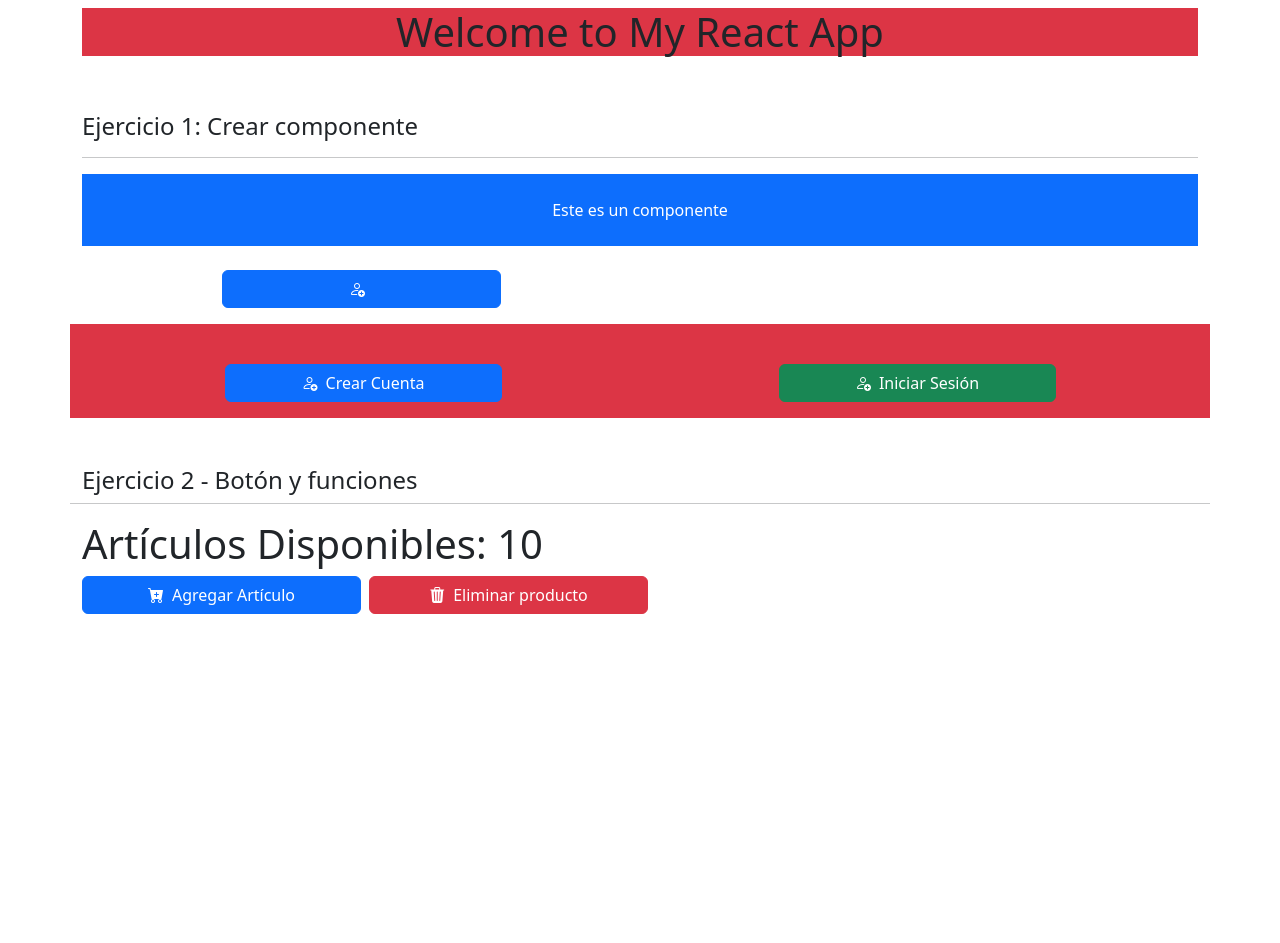
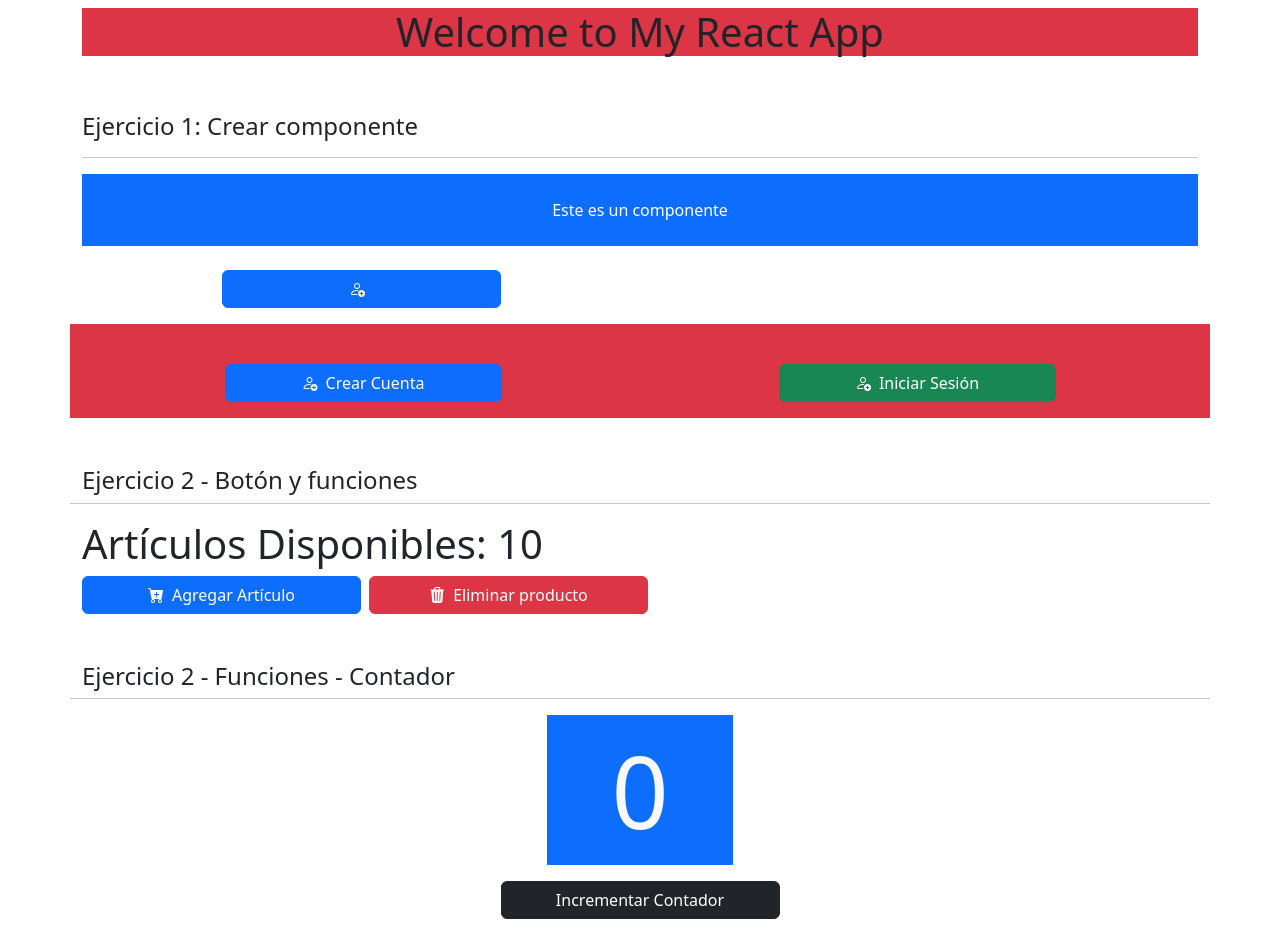
Before and after one commit to ValentinHer/practicas-react, a React (Vite) app: page / in a window 1280 px wide. Before the commit the page ends 800 px from the top, so only its background shows below. Built offline with nearby package versions, Linux system fonts and the light colour scheme.

Commit message:
[ADD] Ejercicio 03 completado - Funciones - Contador

```diff
--- a/src/App.jsx
+++ b/src/App.jsx
@@ -2,6 +2,7 @@ import { Buton } from "./components/utils/Buton";
 import { Ejercicio01 } from "./components/ejercicio01";
 import { NavBar } from "./components/NavBar";
 import Ejercicio02 from "./components/Ejercicio02";
+import Ejercicio03 from "./components/Ejercicio03";
 
 function App() {
   return (
@@ -19,6 +20,7 @@ function App() {
         <Buton />
         <NavBar />
         <Ejercicio02 />
+        <Ejercicio03 />
       </div>
     </>
   );
--- a/src/components/Ejercicio03.jsx
+++ b/src/components/Ejercicio03.jsx
@@ -1,9 +1,28 @@
-import React from 'react'
+import React, { useState } from "react";
 
 const Ejercicio03 = () => {
+  const [count, setCount] = useState(0);
+
+  const handleSum = () => setCount(prev => prev + 1);
+
   return (
-    <div>Ejercicio03</div>
-  )
-}
+    <>
+      <div className="row mt-4 mb-4">
+        <div className="col-12">
+          <div className="h4 mt-4">Ejercicio 2 - Funciones - Contador</div>
+        </div>
+        <hr />
+        <div className="col-12 text-center">
+          <div className="mx-auto col-2 bg-primary">
+            <p style={{ fontSize: "100px" }} className="text-light text-center">
+              {count}
+            </p>
+          </div>
+          <button className="w-25 btn btn-dark" onClick={handleSum} >Incrementar Contador</button>
+        </div>
+      </div>
+    </>
+  );
+};
 
-export default Ejercicio03
+export default Ejercicio03;
```
